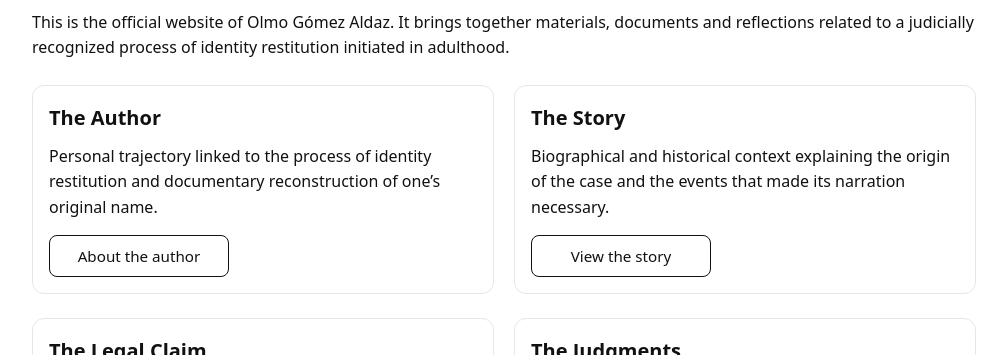
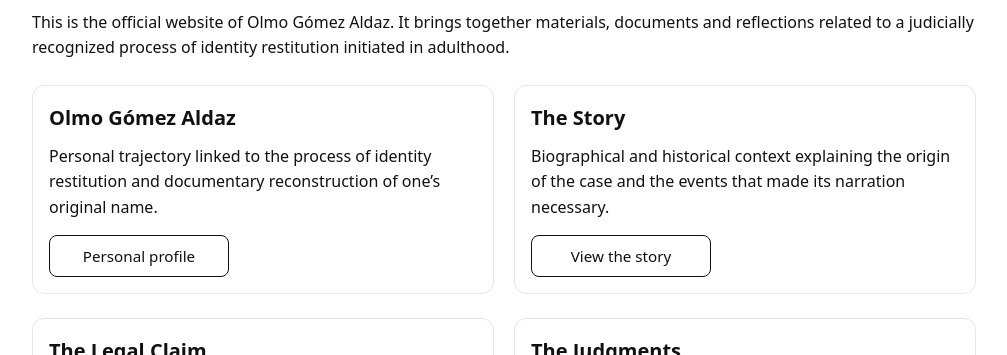
Before and after one commit to olmogaldaz/olmogaldaz.github.io, a Jekyll site: the page built from en/index.html, in a window 1280 px wide and 900 px high. Shown: the part 257-612 px from the top of the window, without its empty margins (136-1143 px from the left). Built offline with Jekyll 4.4.1, drawn with Linux system fonts in a browser that asks for light colours.

Commit message:
Update index.html

```diff
--- a/en/index.html
+++ b/en/index.html
@@ -24,12 +24,12 @@ description: Materials, documents and reflections on the judicially recognised i
   <div class="row">
 
     <div class="card">
-      <h2>The Author</h2>
+      <h2>Olmo Gómez Aldaz</h2>
       <p>
         Personal trajectory linked to the process of identity restitution and documentary reconstruction of one’s original name.
       </p>
       <p class="card-cta">
-        <a class="cta" href="/en/author/">About the author</a>
+        <a class="cta" href="/en/author/">Personal profile</a>
       </p>
     </div>
 
```
